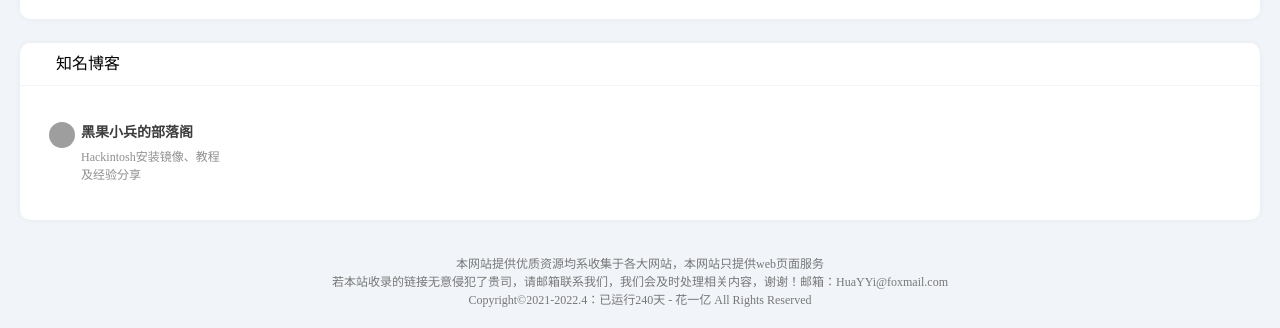
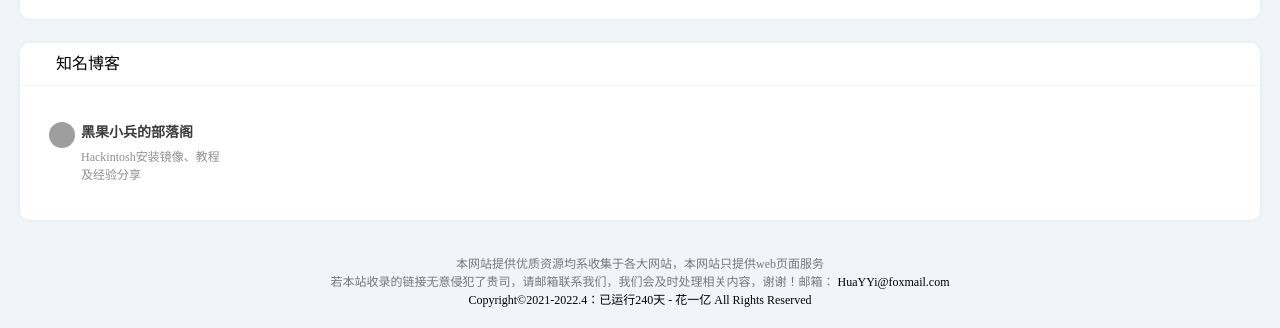
Before and after one commit to HuaYYi/HuaYYi.github.io, a plain HTML site: page index.html in a window 1280 px wide. Shown: the part 1684-2012 px from the top of the page. Drawn offline with Linux system fonts and the light colour scheme; grey boxes are pictures that could not be loaded.

Commit message:
Update index.html

```diff
--- a/index.html
+++ b/index.html
@@ -38,7 +38,9 @@
         </div>
         <div class="foot_c">
             <p>本网站提供优质资源均系收集于各大网站，本网站只提供web页面服务</p>
-            <p>若本站收录的链接无意侵犯了贵司，请邮箱联系我们，我们会及时处理相关内容，谢谢！邮箱：HuaYYi@foxmail.com</p>
+            <p>若本站收录的链接无意侵犯了贵司，请邮箱联系我们，我们会及时处理相关内容，谢谢！邮箱：
+                <a href="http://mail.qq.com/cgi-bin/qm_share?t=qm_mailme&email=Pw0LBwsJDA4NB39OThFcUFI" style="text-decoration:none;">HuaYYi@foxmail.com<a>
+            </p>
             <p>Copyright©2021-<span id="ym"></span> - 花一亿 All Rights Reserved</p>
         </div>
     </footer>
```
